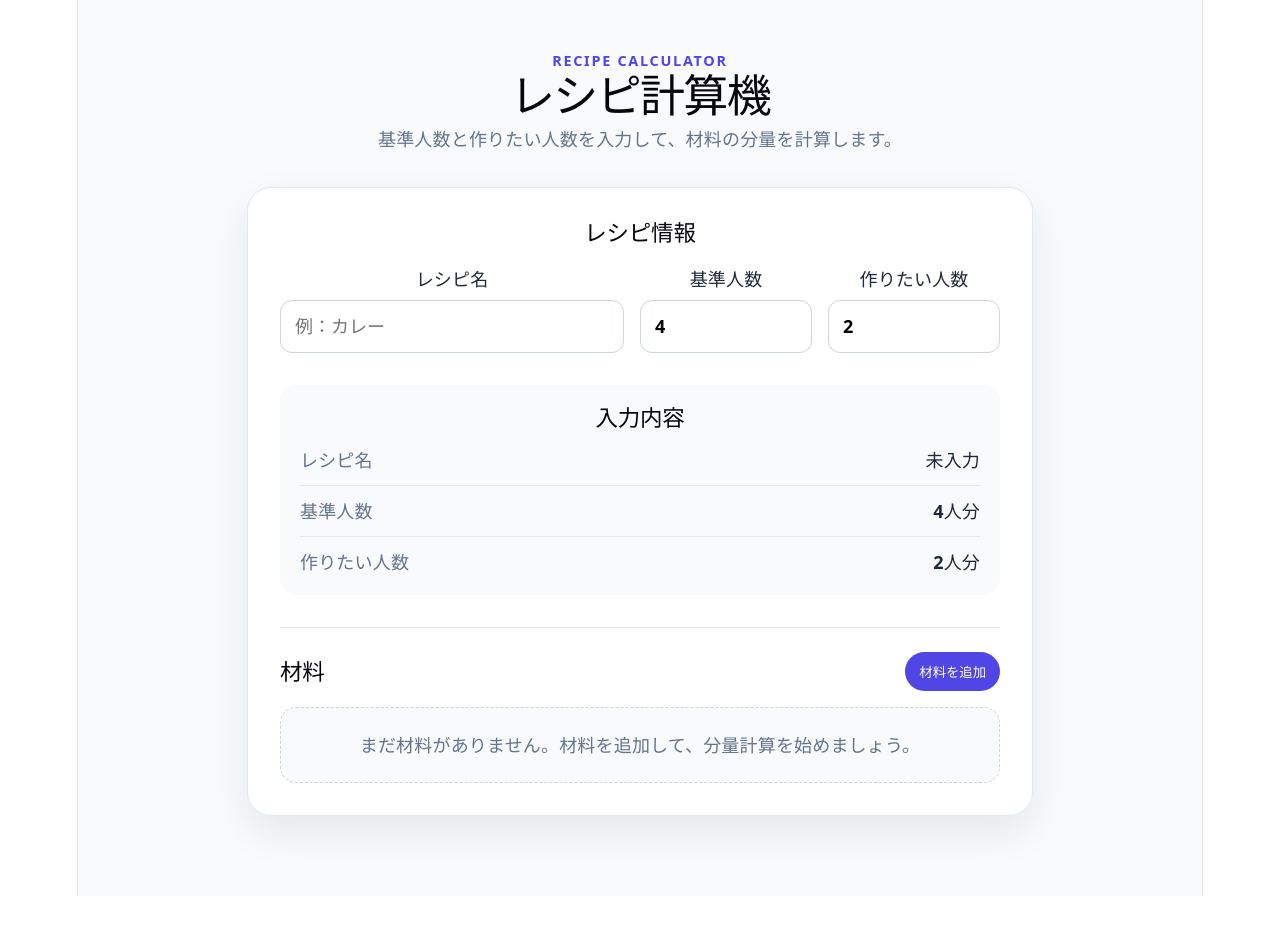
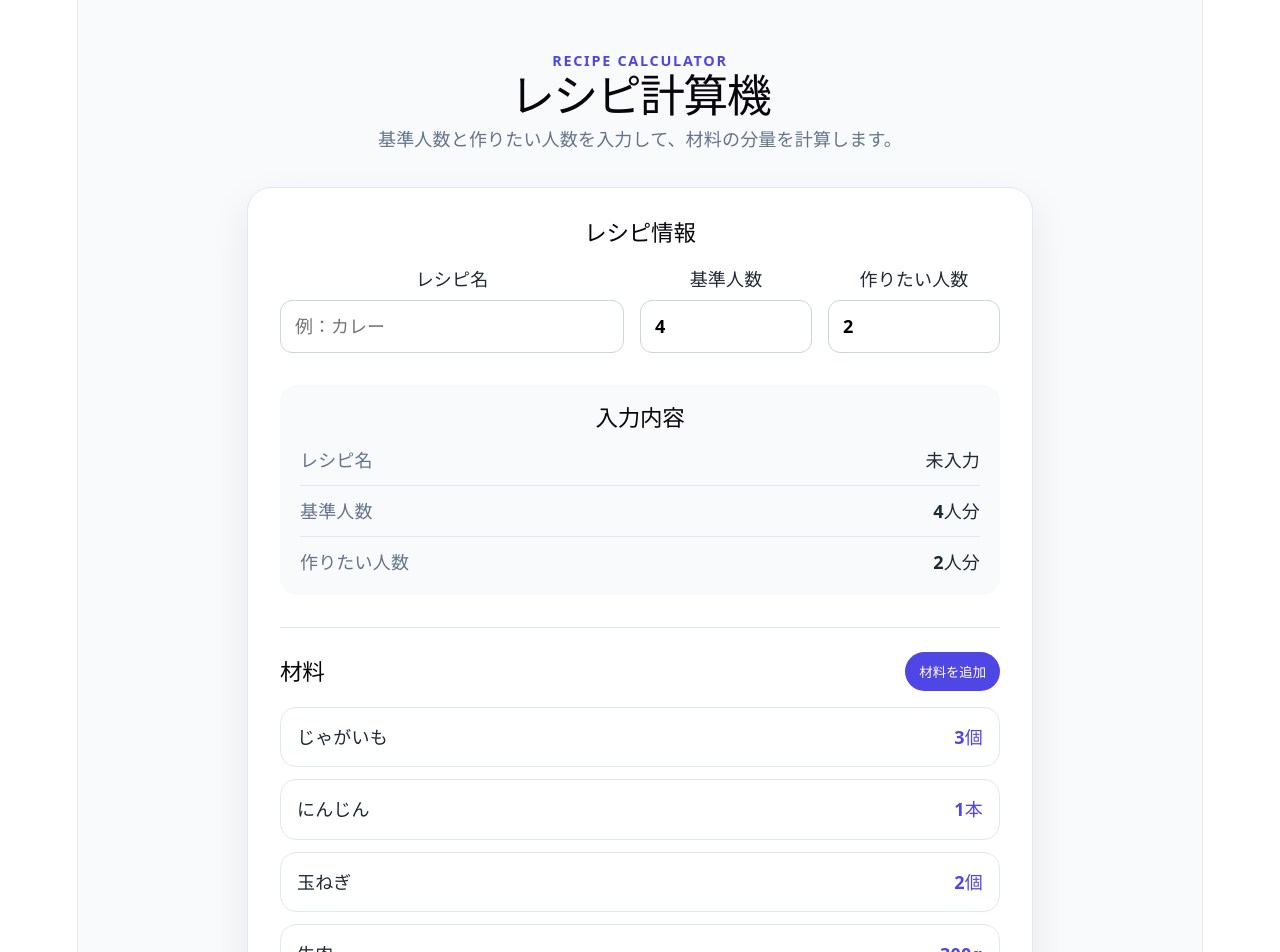
Before and after one commit to officeutq/recipe-calculator, a React (Vite) app: page / in a window 1280 px wide. Shown: the top 952 px of the page. Before the commit the page ends 896 px from the top, so only its background shows below. Built offline with nearby package versions, Linux system fonts and the light colour scheme.

Commit message:
Add fixed ingredient list (#7)

```diff
--- a/src/App.css
+++ b/src/App.css
@@ -154,3 +154,31 @@
   margin: 0;
   font-weight: 700;
 }
+
+.ingredient-list {
+  display: grid;
+  gap: 12px;
+  margin: 0;
+  padding: 0;
+  list-style: none;
+}
+
+.ingredient-item {
+  display: flex;
+  align-items: center;
+  justify-content: space-between;
+  gap: 16px;
+  padding: 16px;
+  border: 1px solid #e2e8f0;
+  border-radius: 16px;
+  background: #ffffff;
+}
+
+.ingredient-name {
+  font-weight: 700;
+}
+
+.ingredient-amount {
+  color: #4f46e5;
+  font-weight: 700;
+}
--- a/src/App.tsx
+++ b/src/App.tsx
@@ -1,5 +1,19 @@
 import { useState } from "react"
 import "./App.css"
+
+type Ingredient = {
+  id: number
+  name: string
+  amount: number
+  unit: string
+}
+
+const ingredients: Ingredient[] = [
+  { id: 1, name: "じゃがいも", amount: 3, unit: "個" },
+  { id: 2, name: "にんじん", amount: 1, unit: "本" },
+  { id: 3, name: "玉ねぎ", amount: 2, unit: "個" },
+  { id: 4, name: "牛肉", amount: 300, unit: "g" },
+]
 
 function App() {
   const [recipeName, setRecipeName] = useState("")
@@ -77,9 +91,17 @@ function App() {
             <button type="button">材料を追加</button>
           </div>
 
-          <div className="empty-state">
-            まだ材料がありません。材料を追加して、分量計算を始めましょう。
-          </div>
+          <ul className="ingredient-list">
+            {ingredients.map((ingredient) => (
+              <li className="ingredient-item" key={ingredient.id}>
+                <span className="ingredient-name">{ingredient.name}</span>
+                <span className="ingredient-amount">
+                  {ingredient.amount}
+                  {ingredient.unit}
+                </span>
+              </li>
+            ))}
+          </ul>
         </div>
       </section>
     </main>
```
